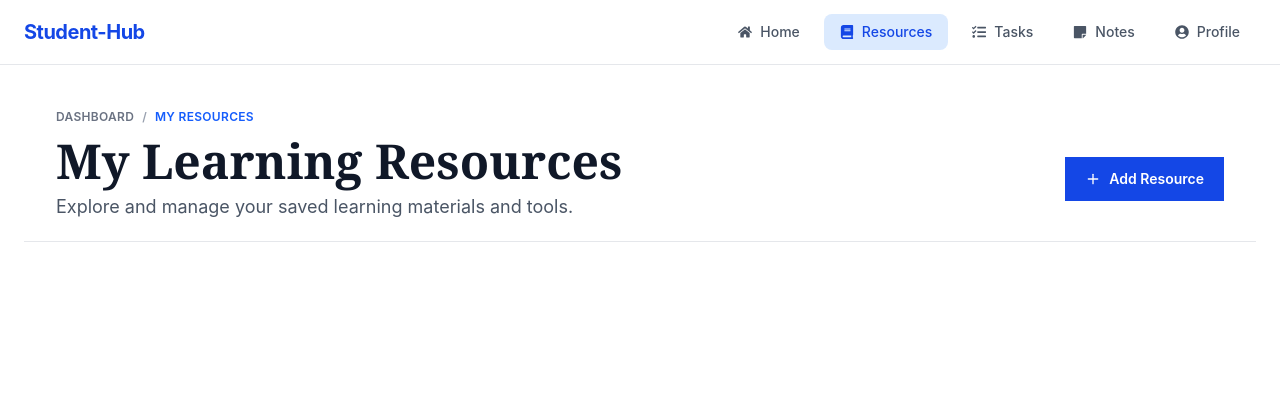
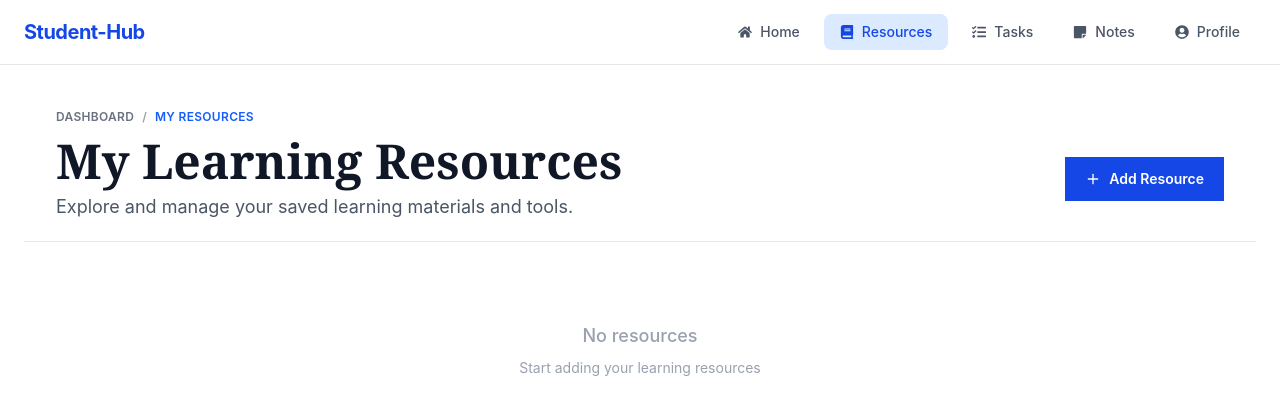
Before and after one commit to AhmedHassan-Ahmed/student-hub, a React (Vite) app: page /resource in a window 1280 px wide. Shown: the top 414 px of the page. Built offline with nearby package versions, Linux system fonts and the light colour scheme.

Commit message:
Resource Card updated

```diff
--- a/src/components/Button.jsx
+++ b/src/components/Button.jsx
@@ -6,7 +6,7 @@ const Button = ({
   ...props
 }) => {
   const variants = {
-    primary: "bg-blue-700 text-white hover:bg-blue-800",
+    primary: "bg-blue-700 text-white hover:bg-blue-800 transition-all duration-500",
     outline: "border border-blue-600 bg-white text-blue-600 hover:bg-blue-50",
   };
 
--- a/src/components/ResourceCard.jsx
+++ b/src/components/ResourceCard.jsx
@@ -28,13 +28,14 @@ function ResourceCard({ resource, onDelete, onCheck }) {
 
             </div>
 
-            <p className="p-2 text-gray-500">
+            <p className="py-2 px-4 text-gray-500">
                 {resource.description}</p>
 
             <div>
-                <button className="resource_btn my-2 mx-4 float-right cursor-pointer text-primary
-                transition-all duration-1000 ease-in-out "
-                ><a href={resource.link} target="_blank">Explore Now</a></button>
+                <button className="bg-blue-500 px-32 py-1 m-5 rounded-lg text-white cursor-pointer
+                hover:bg-blue-600 transition-all duration-1000 ease-in-out ">
+                    <a href={resource.link} target="_blank">Explore Now</a>
+                </button>
             </div>
 
         </div>
--- a/src/pages/Resource.jsx
+++ b/src/pages/Resource.jsx
@@ -40,16 +40,30 @@ function Resource() {
                 <AddResource onAdd={handleAdd} />
             </PageMainHeader>
 
-            <div className="grid grid-cols-1 gap-5
-                pt-6 md:grid-cols-2 lg:grid-cols-3 xl:grid-cols-4">
+            {resources.length > 0 ? (
+                <div className="grid grid-cols-1 gap-5 pt-6 md:grid-cols-2 lg:grid-cols-3 xl:grid-cols-4">
                     {resources.map((res) => (
                         <ResourceCard
                             key={res.id}
                             resource={res}
                             onDelete={handleDelete}
-                        onCheck={handleCheck} />
+                            onCheck={handleCheck}
+                        />
                     ))}
                 </div>
+            ) : (
+                <div className="flex flex-col items-center justify-center text-center py-20 text-gray-400">
+
+                    <p className="text-lg font-medium mb-2">
+                        No resources
+                    </p>
+
+                    <p className="text-sm mb-6">
+                        Start adding your learning resources
+                    </p>
+
+                </div>
+            )}
         </div>
 
     );
```
Lines whose indentation alone changed are shown as unchanged.
